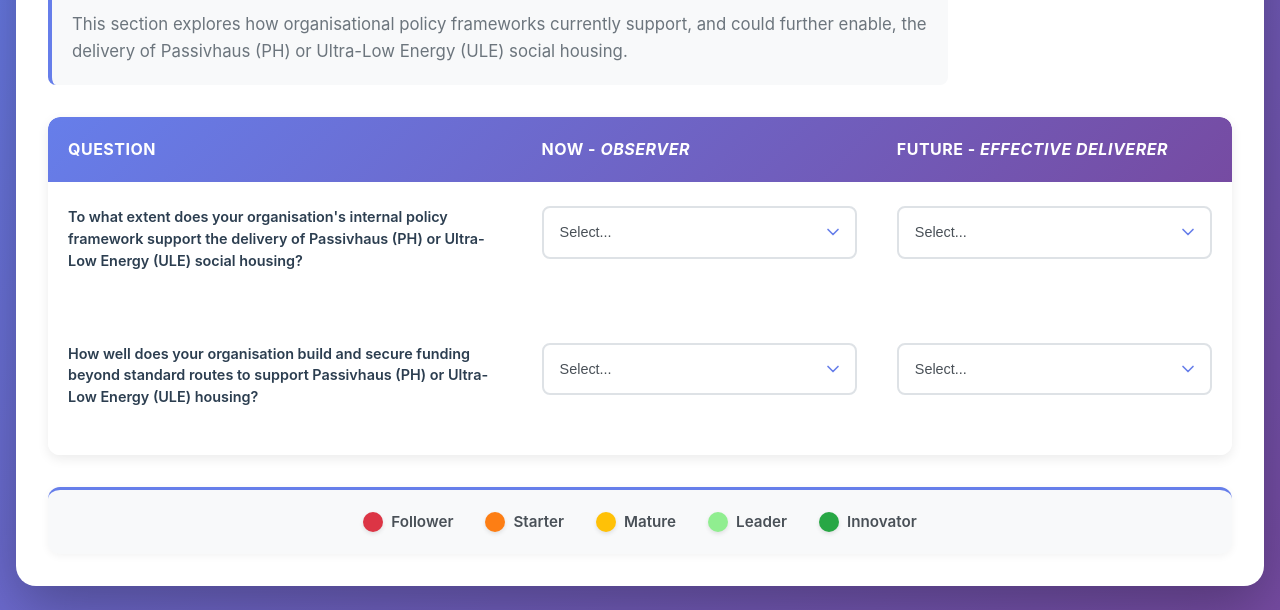
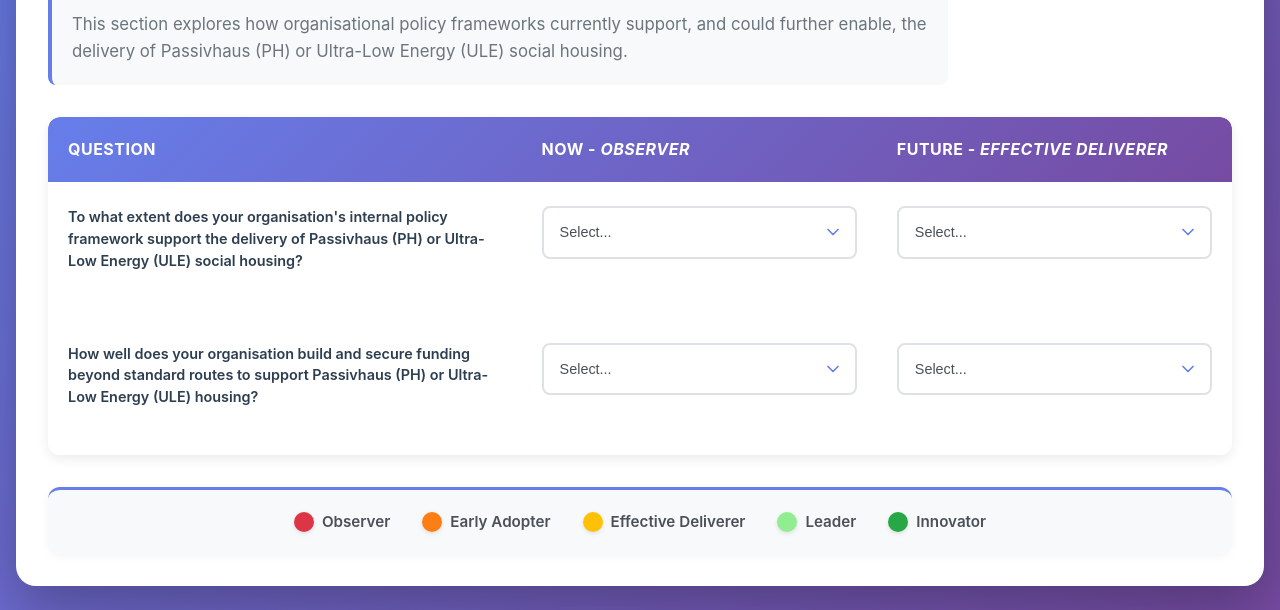
Before and after one commit to drjillzhao/PHOCUSMM, a plain HTML site: page policy-and-funding-final.html in a window 1280 px wide. Shown: the part 212-822 px from the top of the page. Drawn offline with Linux system fonts and the light colour scheme.

Commit message:
Update policy-and-funding-final.html

```diff
--- a/policy-and-funding-final.html
+++ b/policy-and-funding-final.html
@@ -486,15 +486,15 @@
     <div class="legend">
       <div class="legend-item">
         <div class="legend-circle red"></div>
-        <span>Follower</span>
+        <span>Observer</span>
       </div>
       <div class="legend-item">
         <div class="legend-circle orange"></div>
-        <span>Starter</span>
+        <span>Early Adopter</span>
       </div>
       <div class="legend-item">
         <div class="legend-circle yellow"></div>
-        <span>Mature</span>
+        <span>Effective Deliverer</span>
       </div>
       <div class="legend-item">
         <div class="legend-circle light-green"></div>
```
